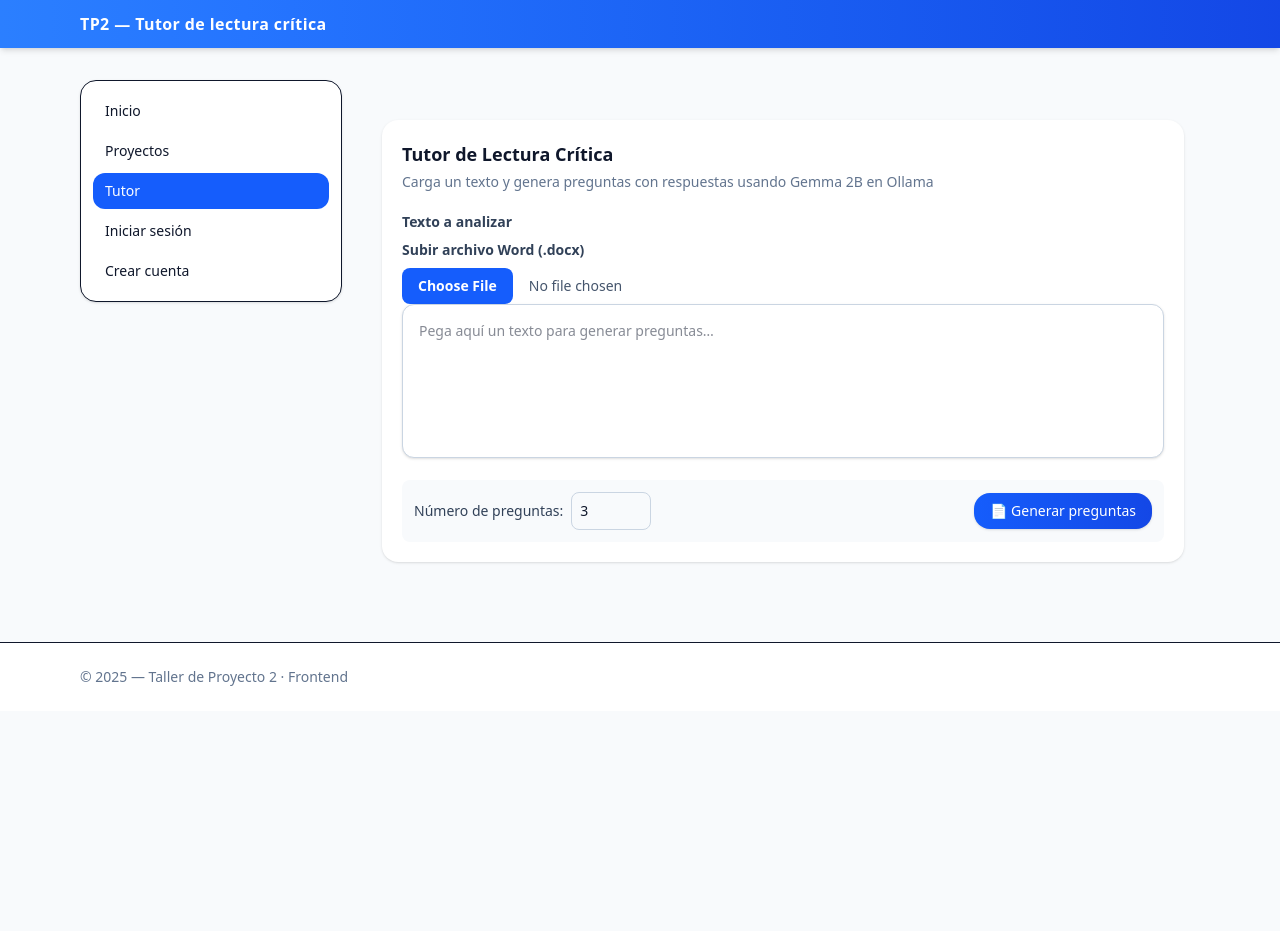
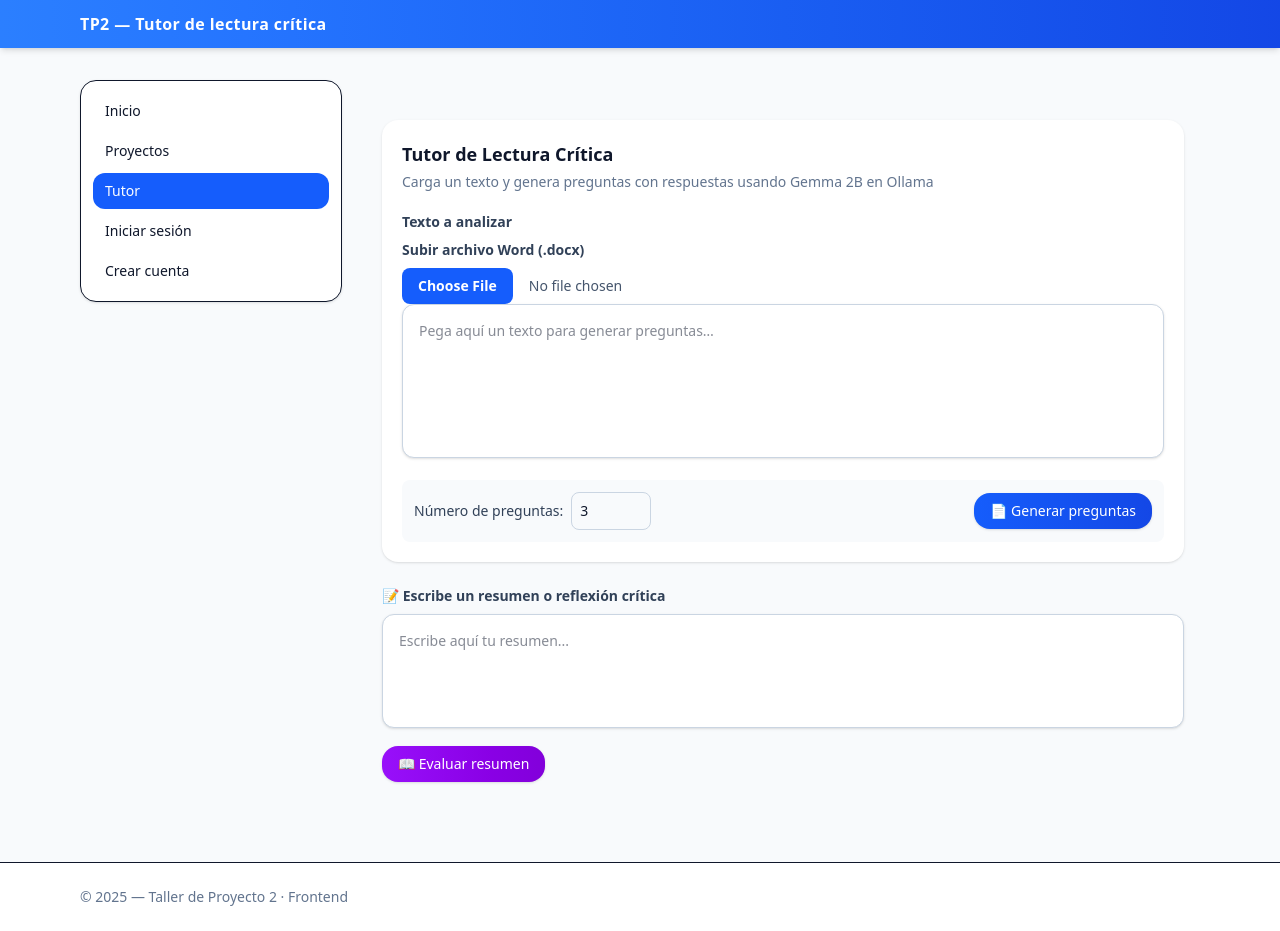
Before and after one commit to Yorshgamer/tptutor, a React (Vite) app in the folder frontend/: page /tutor in a window 1280 px wide. Before the commit the page ends 800 px from the top, so only its background shows below. Built offline with nearby package versions, Linux system fonts and the light colour scheme.

Commit message:
Tutor tsx, index.js y documento del estado del proyecto

```diff
--- a/frontend/src/pages/Tutor.tsx
+++ b/frontend/src/pages/Tutor.tsx
@@ -10,6 +10,7 @@ interface Answer {
 interface QAResult {
   question: string;
   answers: Answer[];
+  feedback?: string;
 }
 
 export default function Tutor() {
@@ -24,6 +25,11 @@ export default function Tutor() {
   >({});
   const [feedback, setFeedback] = useState<Record<number, string>>({});
   const [score, setScore] = useState<number | null>(null);
+  const [openAnswer, setOpenAnswer] = useState("");
+  const [openEval, setOpenEval] = useState<{
+    score: number;
+    feedback: string;
+  } | null>(null);
 
   const handleGenerate = async () => {
     if (!text.trim()) {
@@ -73,10 +79,12 @@ const [score, setScore] = useState<number | null>(null);
     results.forEach((qa, i) => {
     const selected = selectedAnswers[i];
     if (selected !== null && qa.answers[selected]?.correct) {
-      newFeedback[i] = "¡Correcto! 🎉";
+      newFeedback[i] = "¡Correcto! 🎉 " + (qa.feedback || "");
       correctCount++;
     } else {
-      newFeedback[i] = "Incorrecto. Sigue intentando 💪";
+      // Mostrar cuál era la correcta
+      const correctAns = qa.answers.find((a) => a.correct)?.text || "Respuesta no encontrada";
+      newFeedback[i] = `❌ Incorrecto. La respuesta correcta era: "${correctAns}". ${qa.feedback || ""}`;
     }
   });
 
@@ -87,7 +95,6 @@ const [score, setScore] = useState<number | null>(null);
     const scoreCalc = Math.round((correctCount / total) * 20);
     setScore(scoreCalc);
   };
-
 
   // 📂 Subir archivo Word
   const handleFileUpload = async (e: React.ChangeEvent<HTMLInputElement>) => {
@@ -112,7 +119,6 @@ const [score, setScore] = useState<number | null>(null);
       setError("Error al subir archivo: " + err.message);
     }
   };
-
 
   return (
     <div className="max-w-4xl mx-auto space-y-6 p-4">
@@ -245,13 +251,15 @@ const [score, setScore] = useState<number | null>(null);
 
                 {feedback[i] && (
                   <div
-                    className={`ml-9 p-3 rounded-lg ${feedback[i].includes("🎉")
+                    className={`ml-9 p-3 rounded-lg ${
+                      feedback[i].includes("🎉")
                         ? "bg-green-50 border border-green-200"
                         : "bg-orange-50 border border-orange-200"
                     }`}
                   >
                     <p
-                      className={`font-semibold ${feedback[i].includes("🎉")
+                      className={`font-semibold ${
+                        feedback[i].includes("🎉")
                           ? "text-green-700"
                           : "text-orange-700"
                       }`}
@@ -274,8 +282,8 @@ const [score, setScore] = useState<number | null>(null);
             {rawOutput}
           </pre>
         </Card>
+      )}
 
-      )}
       {score !== null && (
         <Card className="p-4 border-l-4 border-l-purple-500 bg-purple-50">
           <h3 className="text-lg font-semibold text-purple-700">
@@ -284,6 +292,43 @@ const [score, setScore] = useState<number | null>(null);
         </Card>
       )}
 
+      <div className="mt-6">
+        <label className="block text-sm font-semibold text-slate-700 mb-2">
+          📝 Escribe un resumen o reflexión crítica
+        </label>
+        <textarea
+          rows={4}
+          className="w-full rounded-xl border border-slate-300 bg-white p-4 text-sm focus:outline-none focus:ring-2 focus:ring-purple-500 focus:border-transparent transition-all duration-200 resize-none shadow-sm"
+          placeholder="Escribe aquí tu resumen..."
+          value={openAnswer}
+          onChange={(e) => setOpenAnswer(e.target.value)}
+        />
+
+        <Button
+          onClick={async () => {
+            const resp = await fetch("/api/evaluate-open", {
+              method: "POST",
+              headers: { "Content-Type": "application/json" },
+              body: JSON.stringify({ text, studentAnswer: openAnswer }),
+            });
+            const data = await resp.json();
+            setOpenEval(data);
+          }}
+          disabled={!openAnswer.trim()}
+          className="mt-3 min-w-[160px] bg-gradient-to-r from-purple-600 to-purple-700 hover:from-purple-700 hover:to-purple-800 text-white shadow-sm"
+        >
+          📖 Evaluar resumen
+        </Button>
+
+        {openEval && (
+          <div className="mt-3 p-4 border-l-4 border-l-purple-500 bg-purple-50 rounded-lg">
+            <p className="font-semibold text-purple-700 text-lg">
+              🎯 Puntaje: {openEval.score} / 20
+            </p>
+            <p className="text-slate-700 mt-2">{openEval.feedback}</p>
+          </div>
+        )}
+      </div>
     </div>
   );
 }
```
Also changed, not shown: 2 other files (tests, documents, lock files or other folders). Lines whose indentation alone changed are shown as unchanged.
